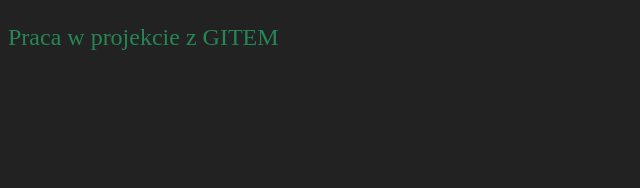
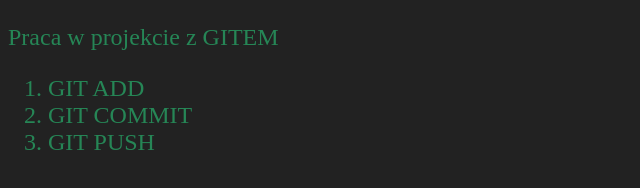
Before and after one commit to kbaraniecki90/git_zjazd6, a plain HTML site: page index.html in a window 1280 px wide. Shown: the whole page, without its empty margins (0-640 px from the left). Drawn offline with Linux system fonts and the light colour scheme.

Commit message:
add list in index.html

```diff
--- a/index.html
+++ b/index.html
@@ -9,5 +9,10 @@
 </head>
 <body>
     <p>Praca w projekcie z GITEM</p>
+    <ol>
+        <li>GIT ADD</li>
+        <li>GIT COMMIT</li>
+        <li>GIT PUSH</li>
+    </ol>
 </body>
 </html>
```
